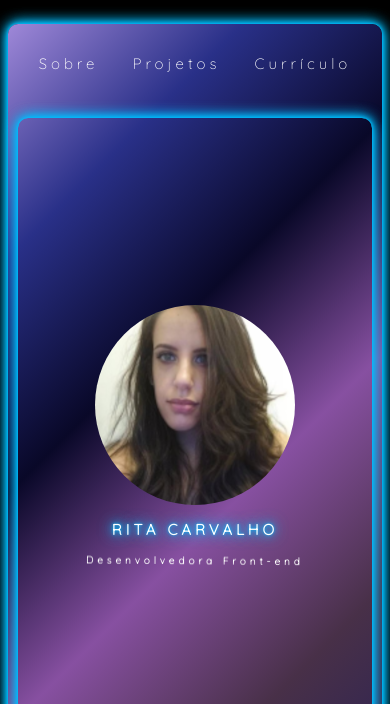
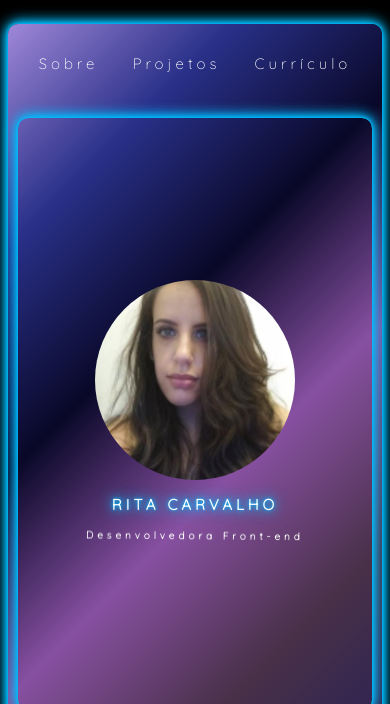
Before and after one commit to Rita-C-Carvalho/PortfolioRita, a plain HTML site: page index.html in a window 390 px wide. Shown: the top 704 px of the page. Drawn offline with Linux system fonts and the light colour scheme.

Commit message:
Update responsivo.css

```diff
--- a/assets/css/responsivo.css
+++ b/assets/css/responsivo.css
@@ -8,7 +8,7 @@
     /*CARD 1 */
     .background{
     display: flex;
-    height:800px;
+    height:750px;
     width: 100%;
     font-size: 15px;
     padding-left: 10px;
@@ -24,7 +24,7 @@
     /*CARD 2*/
     .background-2{
         padding: 20px 20px 0px 20px;
-        height: 700px;
+        height: 650px;
         width: 100%;
         font-size: 10px;
         padding: 0px;
```
